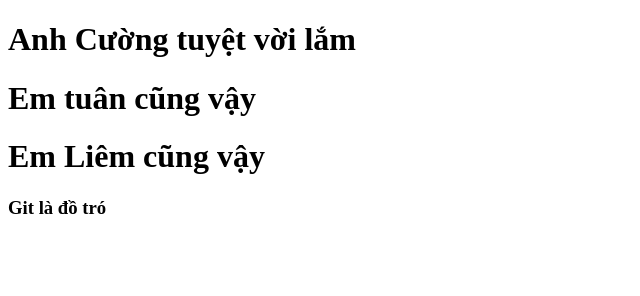
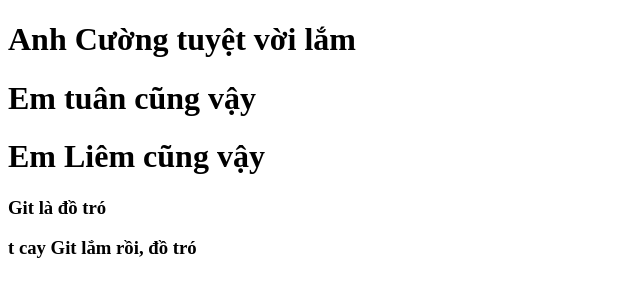
Before and after one commit to khanhlinh1808/GIT_project, a plain HTML site: page index.html in a window 1280 px wide. Shown: the whole page, without its empty margins (0-640 px from the left). Drawn offline with Linux system fonts and the light colour scheme.

Commit message:
new h3 in file index

```diff
--- a/index.html
+++ b/index.html
@@ -13,6 +13,8 @@
     <h1>Em tuân cũng vậy</h1>
     <h1>Em Liêm cũng vậy</h1>
     <h3>Git là đồ tró</h3>
+    <h3>t cay Git lắm rồi, đồ tró</h3>
+
 </body>
 
 </html>
```
